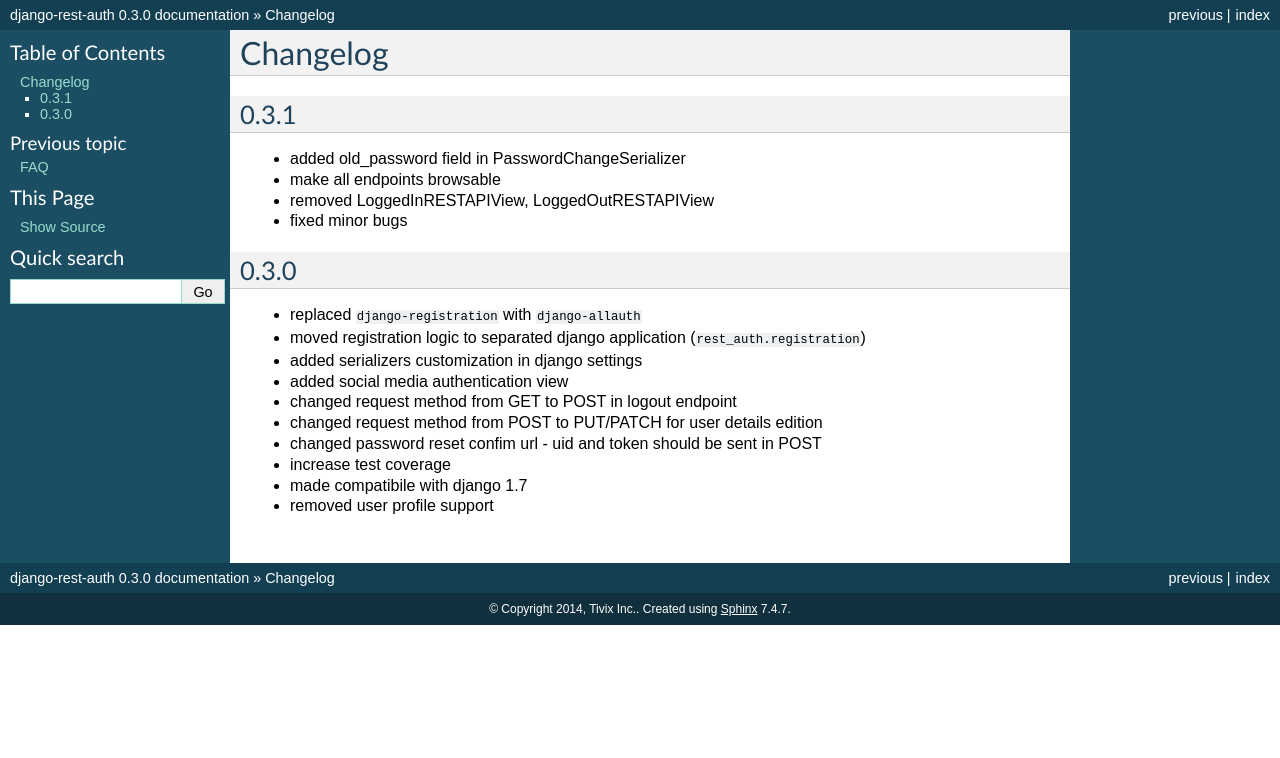
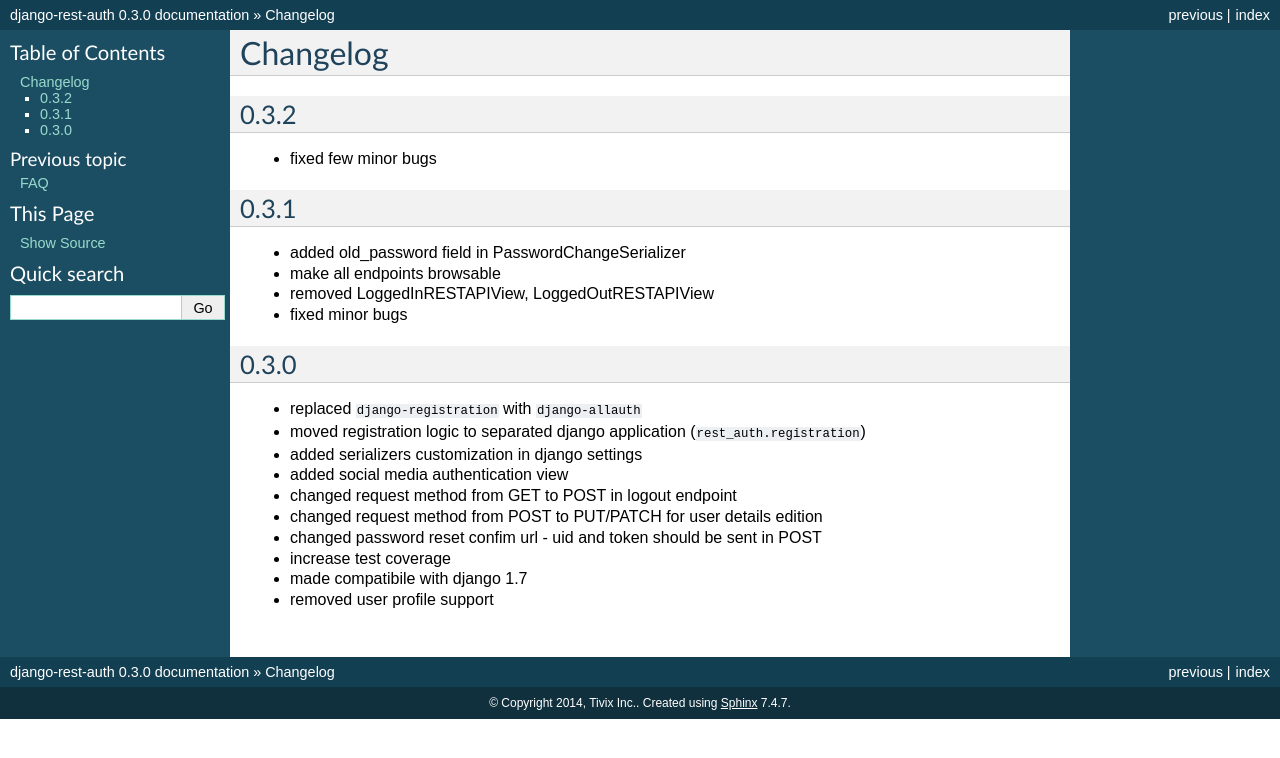
Before and after one commit to cleverman48/django-rest-auth, a Sphinx documentation site: the page built from docs/changelog.rst, in a window 1280 px wide. Shown: the top 758 px of the page. Built offline with Sphinx 7.4.7, drawn with Linux system fonts in a browser that asks for light colours.

Commit message:
version 0.3.2

```diff
--- a/docs/changelog.rst
+++ b/docs/changelog.rst
@@ -1,5 +1,10 @@
 Changelog
 =========
+
+0.3.2
+-----
+
+- fixed few minor bugs
 
 0.3.1
 -----
--- a/docs/index.rst
+++ b/docs/index.rst
@@ -7,6 +7,8 @@ Welcome to django-rest-auth's documentation!
 ============================================
 
 .. warning:: Version 0.3.0 is not compatible with any of previous versions, see :doc:`Changelog </changelog>` section for a list of changes.
+
+.. warning:: django-rest-auth does not support django-rest-framework 3 yet
 
 
 |build-status| |coverage-status| |requirements-status| |docs|
--- a/setup.py
+++ b/setup.py
@@ -18,7 +18,7 @@ f.close()
 
 setup(
     name='django-rest-auth',
-    version='0.3.1',
+    version='0.3.2',
     author='Sumit Chachra',
     author_email='chachra@tivix.com',
     url='http://github.com/Tivix/django-rest-auth',
```
